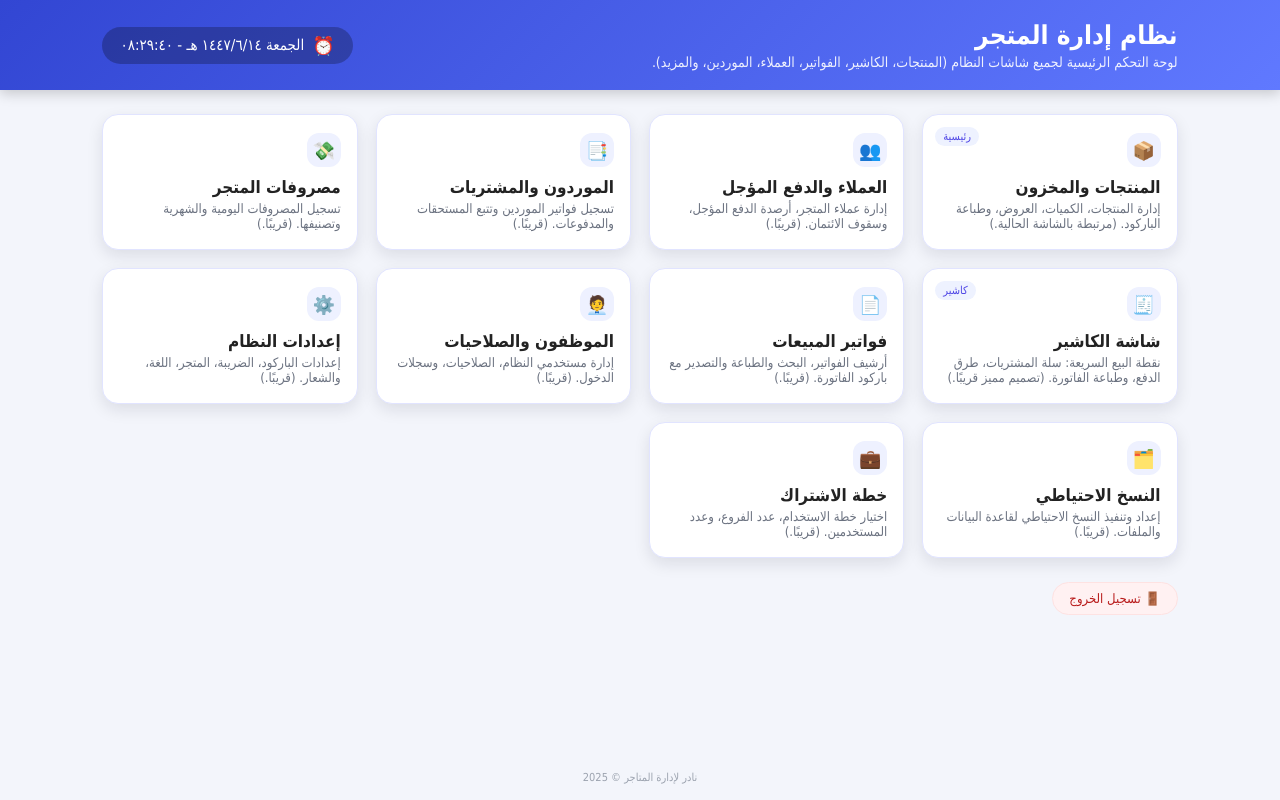
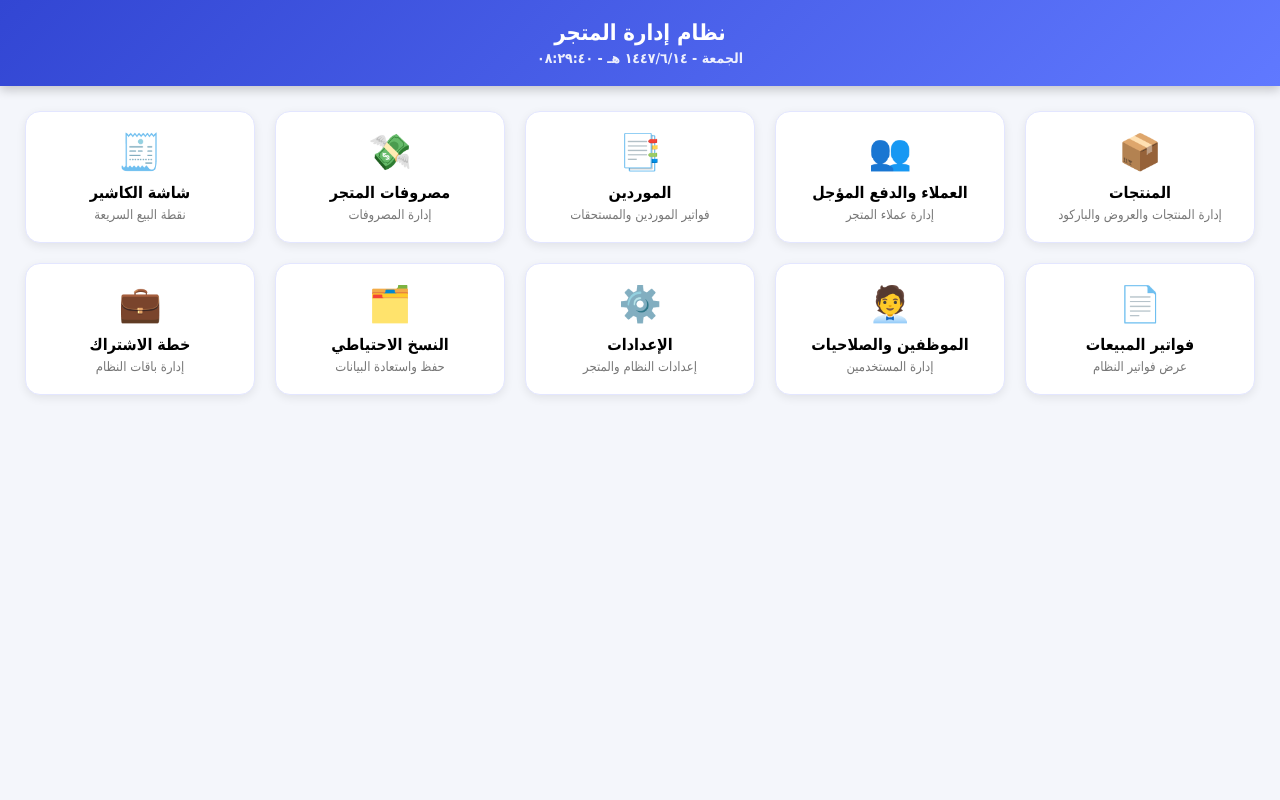
Before and after one commit to nadir9094-cmyk/NaderProductsApp, a plain HTML site: page wwwroot/index.html in a window 1280 px wide. Drawn offline with Linux system fonts and the light colour scheme.

Commit message:
Add main dashboard homepage

```diff
--- a/wwwroot/index.html
+++ b/wwwroot/index.html
@@ -2,271 +2,148 @@
 <html lang="ar" dir="rtl">
 <head>
     <meta charset="utf-8" />
-    <title>الصفحة الرئيسية - نظام إدارة المتجر</title>
+    <title>الرئيسية - نظام إدارة المتجر</title>
     <meta name="viewport" content="width=device-width, initial-scale=1" />
     <style>
-        * {
-            box-sizing: border-box;
-            font-family: "Tahoma", system-ui, -apple-system, BlinkMacSystemFont, "Segoe UI", sans-serif;
-        }
         body {
             margin: 0;
-            padding: 0;
-            background: #f3f5fb;
-            color: #222;
-        }
-        .layout {
-            min-height: 100vh;
-            display: flex;
-            flex-direction: column;
+            background: #f4f6fb;
+            font-family: "Tahoma", sans-serif;
         }
         header {
             background: linear-gradient(135deg, #3246d3, #6079ff);
+            padding: 20px;
             color: #fff;
-            padding: 20px 8vw;
-            box-shadow: 0 4px 12px rgba(0,0,0,0.18);
+            text-align: center;
+            font-size: 22px;
+            font-weight: bold;
+            box-shadow: 0 4px 10px rgba(0,0,0,0.2);
         }
-        .header-top {
-            display: flex;
-            align-items: center;
-            justify-content: space-between;
-            gap: 16px;
-            flex-wrap: wrap;
+        #clock {
+            margin-top: 5px;
+            font-size: 14px;
+            opacity: 0.9;
         }
-        .title-block h1 {
-            margin: 0;
-            font-size: 26px;
-        }
-        .title-block p {
-            margin: 4px 0 0;
-            opacity: 0.9;
-            font-size: 14px;
-        }
-        .clock {
-            font-size: 15px;
-            background: rgba(0,0,0,0.25);
-            border-radius: 999px;
-            padding: 8px 18px;
-            display: inline-flex;
-            align-items: center;
-            gap: 8px;
-            white-space: nowrap;
-        }
-        .clock span.icon {
-            font-size: 18px;
-        }
-        main {
-            flex: 1;
-            padding: 24px 8vw 32px;
-        }
-        .cards-grid {
+        .container {
+            padding: 25px;
             display: grid;
-            grid-template-columns: repeat(auto-fit, minmax(210px, 1fr));
-            gap: 18px;
+            gap: 20px;
+            grid-template-columns: repeat(auto-fill, minmax(230px, 1fr));
         }
         .card {
             background: #fff;
-            border-radius: 16px;
-            padding: 18px 16px;
-            box-shadow: 0 6px 16px rgba(15, 23, 42, 0.10);
-            border: 1px solid #e1e4ff;
+            border-radius: 15px;
+            padding: 20px;
+            text-align: center;
             cursor: pointer;
-            transition: transform 0.15s ease, box-shadow 0.15s ease, border-color 0.15s ease;
-            position: relative;
-            overflow: hidden;
+            border: 1px solid #e3e6ff;
+            transition: 0.2s;
+            box-shadow: 0 3px 10px rgba(0,0,0,0.08);
         }
         .card:hover {
-            transform: translateY(-3px);
-            box-shadow: 0 10px 24px rgba(15, 23, 42, 0.16);
-            border-color: #b9c4ff;
+            transform: translateY(-4px);
+            box-shadow: 0 8px 18px rgba(0,0,0,0.12);
         }
-        .card-icon {
-            width: 34px;
-            height: 34px;
-            border-radius: 12px;
-            background: #eef1ff;
-            display: flex;
-            align-items: center;
-            justify-content: center;
+        .icon {
+            font-size: 35px;
             margin-bottom: 10px;
-            font-size: 18px;
         }
-        .card-title {
-            font-size: 17px;
-            font-weight: 600;
-            margin-bottom: 4px;
+        .title {
+            font-size: 16px;
+            font-weight: bold;
+            margin-bottom: 5px;
         }
-        .card-desc {
+        .desc {
             font-size: 13px;
-            color: #6b7280;
-            margin: 0;
-        }
-        .card-tag {
-            position: absolute;
-            left: 12px;
-            top: 12px;
-            font-size: 11px;
-            padding: 3px 8px;
-            border-radius: 999px;
-            background: #eef2ff;
-            color: #4f46e5;
-        }
-        .logout-btn {
-            margin-top: 24px;
-            display: inline-flex;
-            align-items: center;
-            gap: 8px;
-            padding: 8px 16px;
-            border-radius: 999px;
-            border: 1px solid #fee2e2;
-            background: #fff1f2;
-            color: #b91c1c;
-            font-size: 13px;
-            cursor: pointer;
-        }
-        .logout-btn:hover {
-            background: #fee2e2;
-        }
-        footer {
-            text-align: center;
-            font-size: 11px;
-            color: #9ca3af;
-            padding: 8px 0 16px;
-        }
-        @media (max-width: 640px) {
-            header {
-                padding-inline: 16px;
-            }
-            main {
-                padding-inline: 16px;
-            }
+            color: #777;
         }
     </style>
 </head>
 <body>
-<div class="layout">
+
 <header>
-        <div class="header-top">
-            <div class="title-block">
-                <h1>نظام إدارة المتجر</h1>
-                <p>لوحة التحكم الرئيسية لجميع شاشات النظام (المنتجات، الكاشير، الفواتير، العملاء، الموردين، والمزيد).</p>
-            </div>
-            <div class="clock" id="clock">
-                <span class="icon">⏰</span>
-                <span id="clock-text">...</span>
-            </div>
-        </div>
+    نظام إدارة المتجر
+    <div id="clock"></div>
 </header>
 
-    <main>
-        <div class="cards-grid">
+<div class="container">
 
-            <!-- المنتجات -->
-            <div class="card" onclick="goTo('products.html')">
-                <div class="card-tag">رئيسية</div>
-                <div class="card-icon">📦</div>
-                <div class="card-title">المنتجات والمخزون</div>
-                <p class="card-desc">إدارة المنتجات، الكميات، العروض، وطباعة الباركود. (مرتبطة بالشاشة الحالية.)</p>
+    <div class="card" onclick="go('products.html')">
+        <div class="icon">📦</div>
+        <div class="title">المنتجات</div>
+        <div class="desc">إدارة المنتجات والعروض والباركود</div>
     </div>
 
-            <!-- العملاء والدفع المؤجل -->
-            <div class="card" onclick="goTo('customers.html')">
-                <div class="card-icon">👥</div>
-                <div class="card-title">العملاء والدفع المؤجل</div>
-                <p class="card-desc">إدارة عملاء المتجر، أرصدة الدفع المؤجل، وسقوف الائتمان. (قريبًا.)</p>
+    <div class="card" onclick="go('customers.html')">
+        <div class="icon">👥</div>
+        <div class="title">العملاء والدفع المؤجل</div>
+        <div class="desc">إدارة عملاء المتجر</div>
     </div>
 
-            <!-- الموردين -->
-            <div class="card" onclick="goTo('suppliers.html')">
-                <div class="card-icon">📑</div>
-                <div class="card-title">الموردون والمشتريات</div>
-                <p class="card-desc">تسجيل فواتير الموردين وتتبع المستحقات والمدفوعات. (قريبًا.)</p>
+    <div class="card" onclick="go('suppliers.html')">
+        <div class="icon">📑</div>
+        <div class="title">الموردين</div>
+        <div class="desc">فواتير الموردين والمستحقات</div>
     </div>
 
-            <!-- مصروفات المتجر -->
-            <div class="card" onclick="goTo('expenses.html')">
-                <div class="card-icon">💸</div>
-                <div class="card-title">مصروفات المتجر</div>
-                <p class="card-desc">تسجيل المصروفات اليومية والشهرية وتصنيفها. (قريبًا.)</p>
+    <div class="card" onclick="go('expenses.html')">
+        <div class="icon">💸</div>
+        <div class="title">مصروفات المتجر</div>
+        <div class="desc">إدارة المصروفات</div>
     </div>
 
-            <!-- شاشة الكاشير -->
-            <div class="card" onclick="goTo('cashier.html')">
-                <div class="card-tag">كاشير</div>
-                <div class="card-icon">🧾</div>
-                <div class="card-title">شاشة الكاشير</div>
-                <p class="card-desc">نقطة البيع السريعة: سلة المشتريات، طرق الدفع، وطباعة الفاتورة. (تصميم مميز قريبًا.)</p>
+    <div class="card" onclick="go('cashier.html')">
+        <div class="icon">🧾</div>
+        <div class="title">شاشة الكاشير</div>
+        <div class="desc">نقطة البيع السريعة</div>
     </div>
 
-            <!-- فواتير المبيعات -->
-            <div class="card" onclick="goTo('invoices.html')">
-                <div class="card-icon">📄</div>
-                <div class="card-title">فواتير المبيعات</div>
-                <p class="card-desc">أرشيف الفواتير، البحث والطباعة والتصدير مع باركود الفاتورة. (قريبًا.)</p>
+    <div class="card" onclick="go('invoices.html')">
+        <div class="icon">📄</div>
+        <div class="title">فواتير المبيعات</div>
+        <div class="desc">عرض فواتير النظام</div>
     </div>
 
-            <!-- الموظفون والصلاحيات -->
-            <div class="card" onclick="goTo('employees.html')">
-                <div class="card-icon">🧑‍💼</div>
-                <div class="card-title">الموظفون والصلاحيات</div>
-                <p class="card-desc">إدارة مستخدمي النظام، الصلاحيات، وسجلات الدخول. (قريبًا.)</p>
+    <div class="card" onclick="go('employees.html')">
+        <div class="icon">🧑‍💼</div>
+        <div class="title">الموظفين والصلاحيات</div>
+        <div class="desc">إدارة المستخدمين</div>
     </div>
 
-            <!-- الإعدادات -->
-            <div class="card" onclick="goTo('settings.html')">
-                <div class="card-icon">⚙️</div>
-                <div class="card-title">إعدادات النظام</div>
-                <p class="card-desc">إعدادات الباركود، الضريبة، المتجر، اللغة، والشعار. (قريبًا.)</p>
+    <div class="card" onclick="go('settings.html')">
+        <div class="icon">⚙️</div>
+        <div class="title">الإعدادات</div>
+        <div class="desc">إعدادات النظام والمتجر</div>
     </div>
 
-            <!-- النسخ الاحتياطي -->
-            <div class="card" onclick="goTo('backup.html')">
-                <div class="card-icon">🗂️</div>
-                <div class="card-title">النسخ الاحتياطي</div>
-                <p class="card-desc">إعداد وتنفيذ النسخ الاحتياطي لقاعدة البيانات والملفات. (قريبًا.)</p>
+    <div class="card" onclick="go('backup.html')">
+        <div class="icon">🗂️</div>
+        <div class="title">النسخ الاحتياطي</div>
+        <div class="desc">حفظ واستعادة البيانات</div>
     </div>
 
-            <!-- خطة الاشتراك -->
-            <div class="card" onclick="goTo('plans.html')">
-                <div class="card-icon">💼</div>
-                <div class="card-title">خطة الاشتراك</div>
-                <p class="card-desc">اختيار خطة الاستخدام، عدد الفروع، وعدد المستخدمين. (قريبًا.)</p>
+    <div class="card" onclick="go('plans.html')">
+        <div class="icon">💼</div>
+        <div class="title">خطة الاشتراك</div>
+        <div class="desc">إدارة باقات النظام</div>
     </div>
 
 </div>
 
-        <button class="logout-btn" onclick="logout()">
-            🚪 تسجيل الخروج
-        </button>
-    </main>
-
-    <footer>
-        نادر لإدارة المتاجر &copy; <span id="year"></span>
-    </footer>
-</div>
-
 <script>
-    function goTo(path) {
-        // حاليًا: موجودة فعليًا products.html، والباقي نضعها كصفحات لاحقًا
-        window.location.href = path;
-    }
-
-    function logout() {
-        // لاحقًا نضيف مسح التوكن أو الجلسة
-        alert('تسجيل الخروج (سيتم ربطها لاحقًا بنظام الدخول).');
+function go(page) {
+    window.location.href = page;
 }
 
 function updateClock() {
     const now = new Date();
-        const days = ['الأحد','الاثنين','الثلاثاء','الأربعاء','الخميس','الجمعة','السبت'];
-        const dayName = days[now.getDay()];
-        const dateStr = now.toLocaleDateString('ar-SA');
-        const timeStr = now.toLocaleTimeString('ar-SA', { hour12: false });
-        document.getElementById('clock-text').textContent = `${dayName} ${dateStr} - ${timeStr}`;
-        document.getElementById('year').textContent = now.getFullYear();
+    const days = ["الأحد","الاثنين","الثلاثاء","الأربعاء","الخميس","الجمعة","السبت"];
+    const text = `${days[now.getDay()]} - ${now.toLocaleDateString('ar-SA')} - ${now.toLocaleTimeString('ar-SA',{hour12:false})}`;
+    document.getElementById("clock").textContent = text;
 }
 setInterval(updateClock, 1000);
 updateClock();
 </script>
+
 </body>
 </html>
```
Lines whose indentation alone changed are shown as unchanged.
